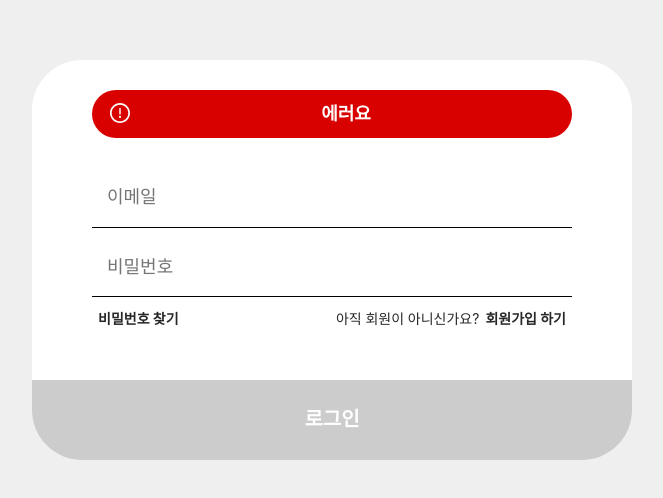
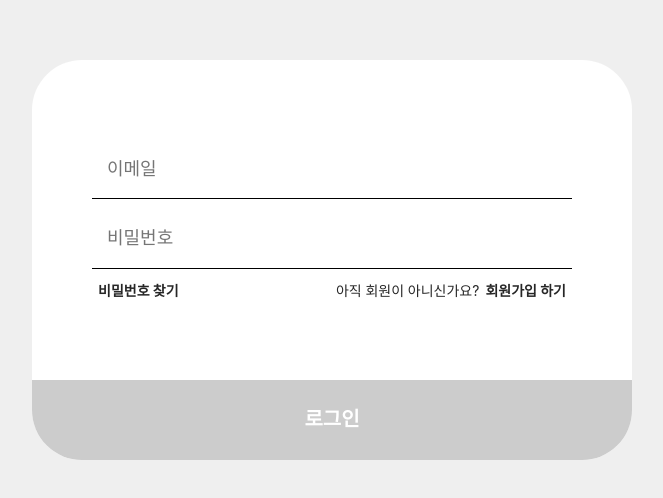
Before and after one commit to cbnu12/yas-front, a React (Create React App) app: page /signIn in a window 1280 px wide. Shown: the part 140-638 px from the top of the page, without its empty margins (308-971 px from the left). Built offline with nearby package versions, Linux system fonts and the light colour scheme.

Commit message:
fix: 에러 메세지 초기화

```diff
--- a/src/pages/SignIn/SignIn.tsx
+++ b/src/pages/SignIn/SignIn.tsx
@@ -2,7 +2,7 @@ import React, { useState } from "react";
 import Modal from "../../common/Modal";
 
 const SignIn = () => {
-  const [errorMessage, setErrorMessage] = useState<string>("에러요");
+  const [errorMessage, setErrorMessage] = useState<string>("");
 
   return (
     <Modal
```
